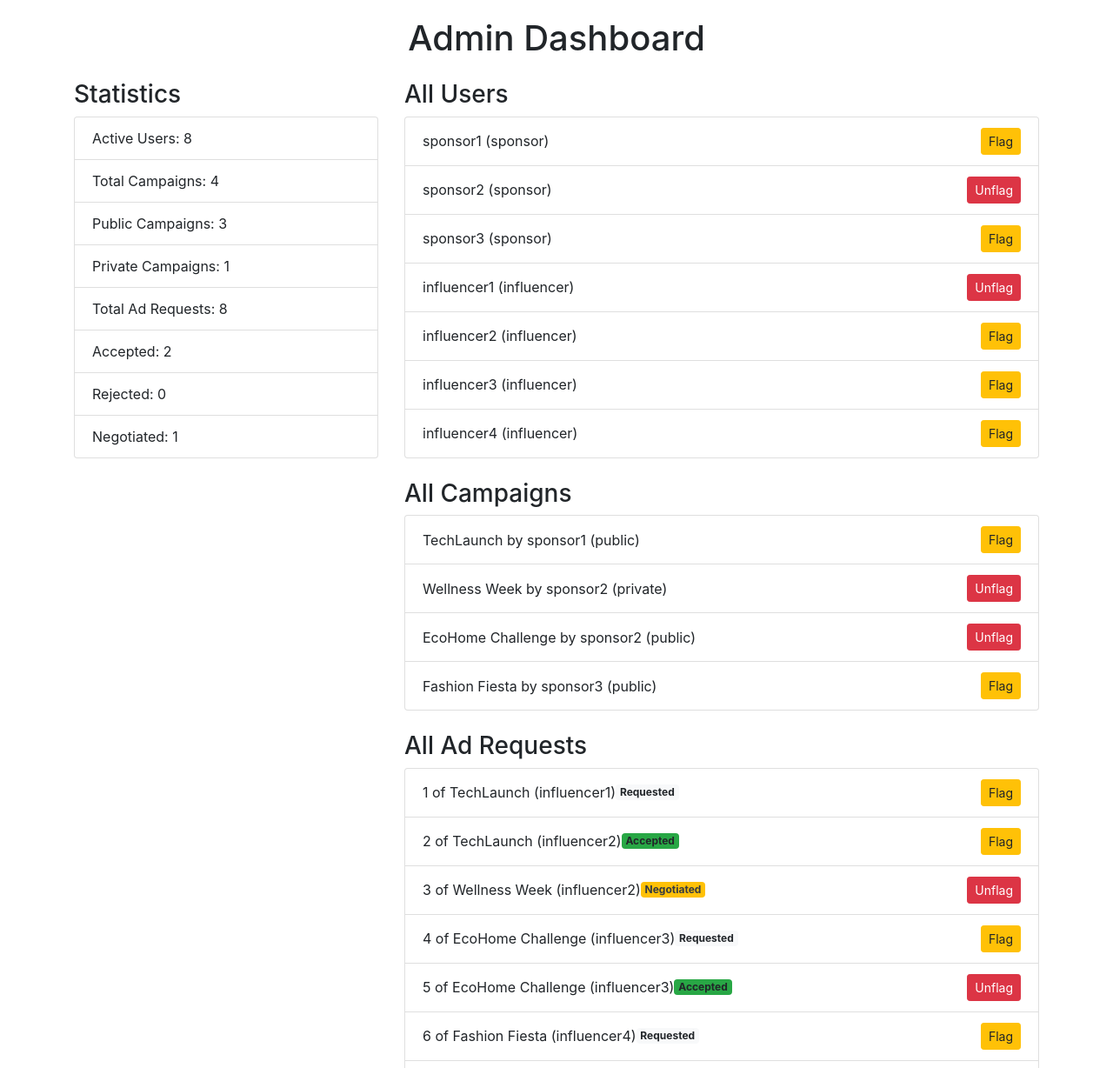
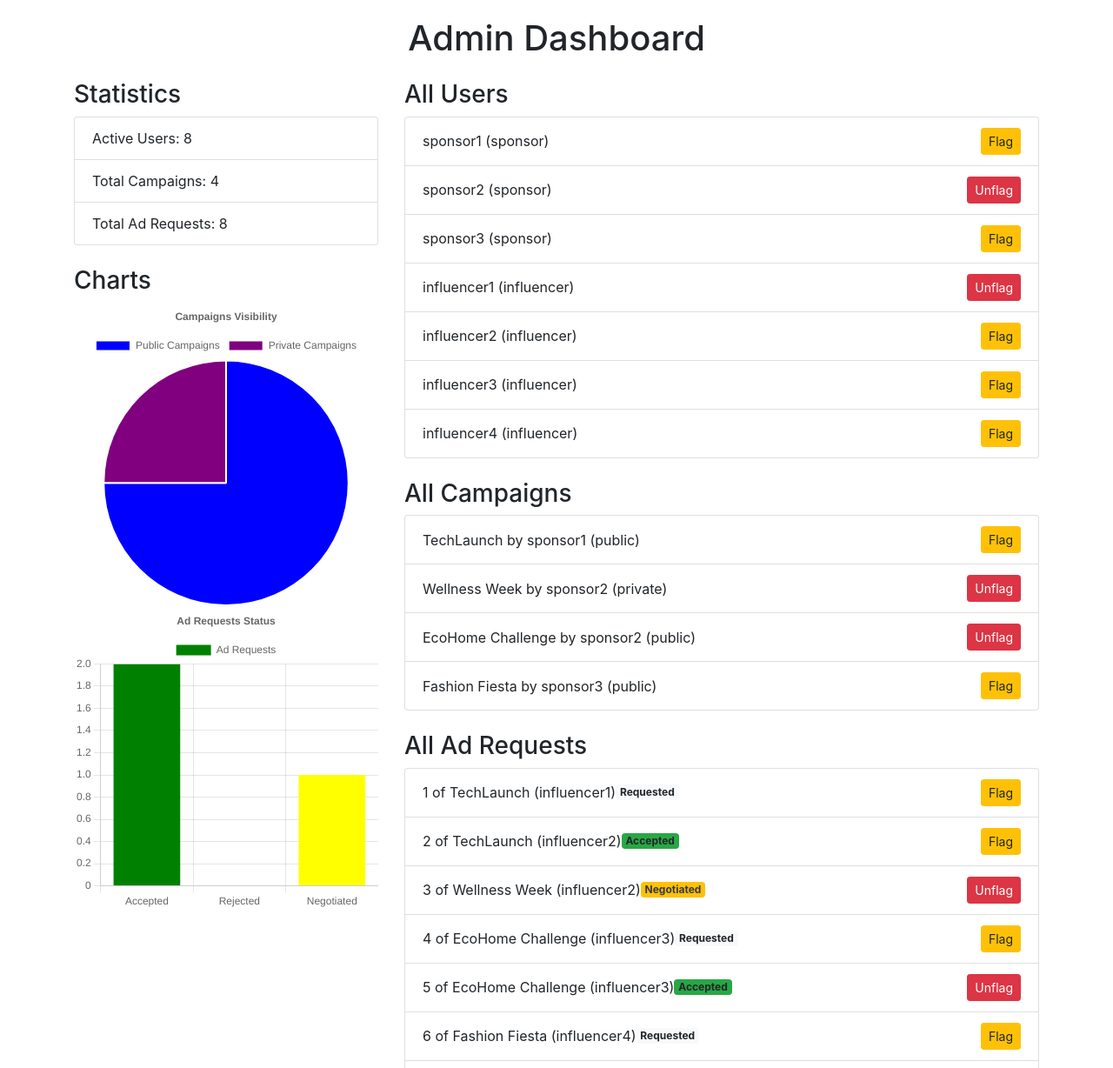
Before and after one commit to prajjwalyd/SponsorLink, a Flask app: page /admin_dashboard in a window 1280 px wide. Shown: the part 56-1284 px from the top of the page at 87% size. Run offline with Flask 3, Linux system fonts and the light colour scheme; data comes from the database, SQL or seed files in the repository; some libraries are stand-ins or nearby versions.

Commit message:
charts added

```diff
--- a/templates/admin_dashboard.html
+++ b/templates/admin_dashboard.html
@@ -9,13 +9,16 @@
         <ul class="list-group mb-4">
             <li class="list-group-item">Active Users: {{ active_users }}</li>
             <li class="list-group-item">Total Campaigns: {{ total_campaigns }}</li>
-            <li class="list-group-item">Public Campaigns: {{ public_campaigns }}</li>
-            <li class="list-group-item">Private Campaigns: {{ private_campaigns }}</li>
+            <!-- <li class="list-group-item">Public Campaigns: {{ public_campaigns }}</li>
+            <li class="list-group-item">Private Campaigns: {{ private_campaigns }}</li> -->
             <li class="list-group-item">Total Ad Requests: {{ total_ad_requests }}</li>
-            <li class="list-group-item">Accepted: {{ accepted_requests }}</li>
+            <!-- <li class="list-group-item">Accepted: {{ accepted_requests }}</li>
             <li class="list-group-item">Rejected: {{ rejected_requests }}</li>
-            <li class="list-group-item">Negotiated: {{ negotiated_requests }}</li>
+            <li class="list-group-item">Negotiated: {{ negotiated_requests }}</li> -->
         </ul>
+        <h3>Charts</h3>
+        <canvas id="campaignsChart" width="200" height="200"></canvas>
+        <canvas id="adRequestsChart" width="200" height="200"></canvas>
     </div>
 
     <div class="col-md-8">
@@ -156,4 +159,65 @@
         </ul>
     </div>
 </div>
+
+<script src="https://cdn.jsdelivr.net/npm/chart.js"></script>
+<script>
+    document.addEventListener('DOMContentLoaded', function() {
+        // Campaigns Chart
+        var ctx = document.getElementById('campaignsChart').getContext('2d');
+        var campaignsChart = new Chart(ctx, {
+            type: 'pie',
+            data: {
+                labels: ['Public Campaigns', 'Private Campaigns'],
+                datasets: [{
+                    data: [{{ public_campaigns }}, {{ private_campaigns }}],
+                    backgroundColor: ['blue', 'purple']
+                }]
+            },
+            options: {
+                plugins: {
+                    title: {
+                        display: true,
+                        text: 'Campaigns Visibility'
+                    },
+                    legend: {
+                        display: true,
+                        position: 'top'
+                    }
+                }
+            }
+        });
+
+        // Ad Requests Chart
+        var ctx = document.getElementById('adRequestsChart').getContext('2d');
+        var adRequestsChart = new Chart(ctx, {
+            type: 'bar',
+            data: {
+                labels: ['Accepted', 'Rejected', 'Negotiated'],
+                datasets: [{
+                    label: 'Ad Requests',
+                    data: [{{ accepted_requests }}, {{ rejected_requests }}, {{ negotiated_requests }}],
+                    backgroundColor: ['green', 'red', 'yellow']
+                }]
+            },
+            options: {
+                plugins: {
+                    title: {
+                        display: true,
+                        text: 'Ad Requests Status'
+                    },
+                    legend: {
+                        display: true,
+                        position: 'top'
+                    }
+                },
+                scales: {
+                    y: {
+                        beginAtZero: true
+                    }
+                }
+            }
+        });
+    });
+</script>
 {% endblock %}
```
